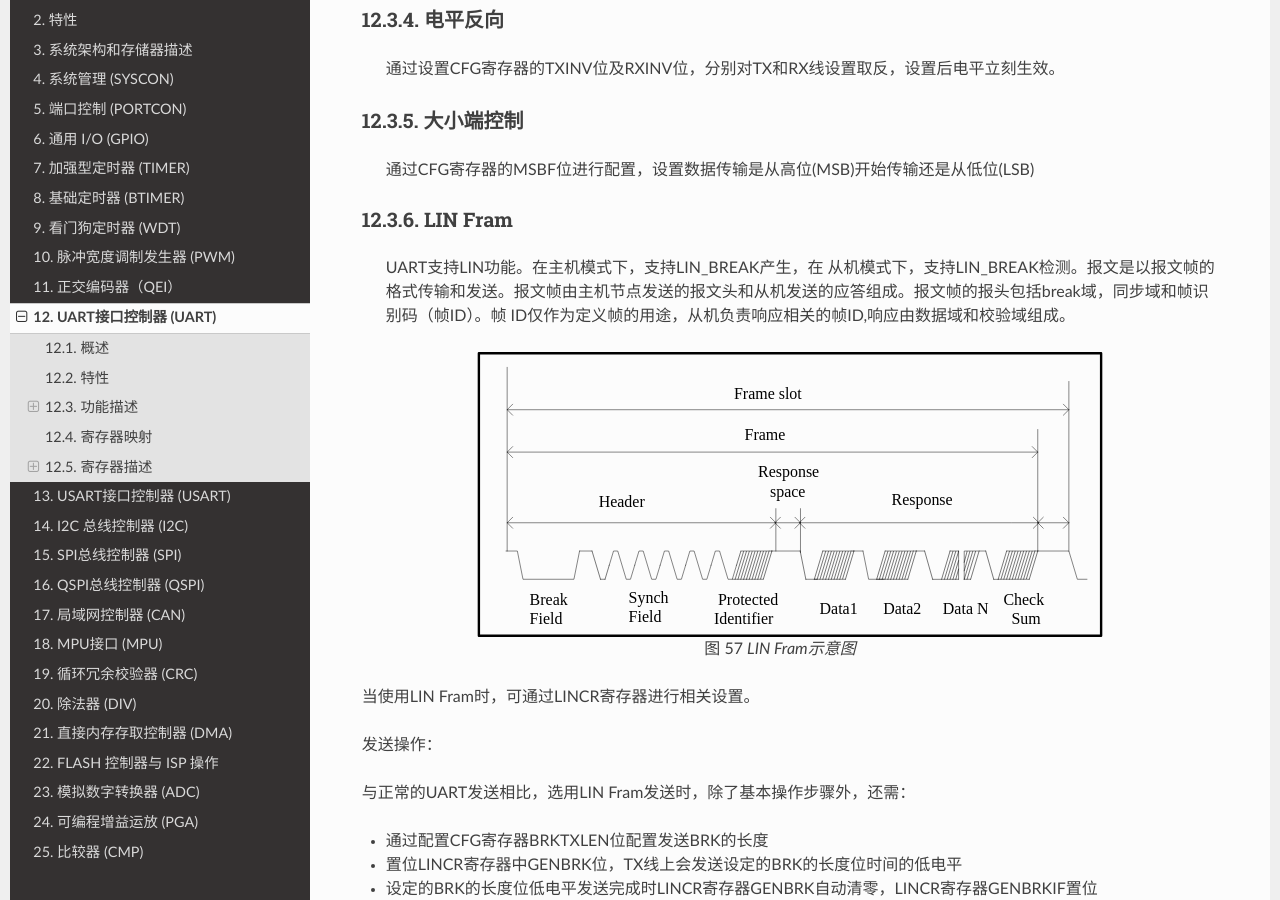
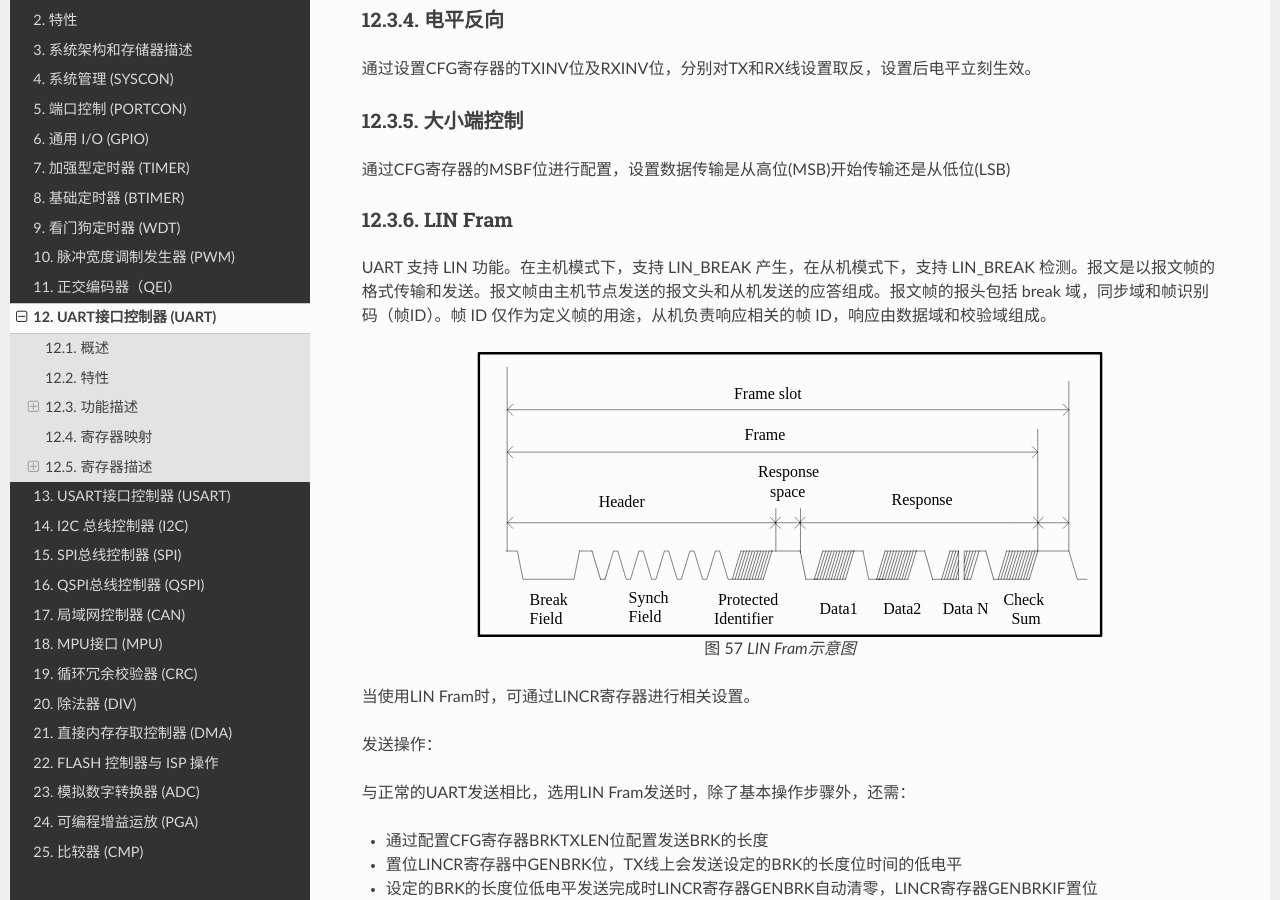
Before and after one commit to Synwit-Co-Ltd/swm221_reference_manual_public, a Sphinx documentation site: the page built from docs/source/blocks/UART/index.rst, in a window 1280 px wide and 900 px high, scrolled down 3144 px. Built offline with Sphinx 7.4.7 and the Read the Docs theme 2.0.0, drawn with Linux system fonts in a browser that asks for light colours.

```diff
--- a/docs/source/blocks/UART/functions.rst
+++ b/docs/source/blocks/UART/functions.rst
@@ -1,11 +1,11 @@
 数据格式及波特率配置
 ^^^^^^^^^^^^^^^^^^^^
 
-数据位
+**数据位**
 
 可以通过向CTRL寄存器的DATA9B位写1，选择支持9位数据模式。该位默认为0，即8位数据模式
 
-奇偶校验位
+**奇偶校验位**
 
 CTRL寄存器PAREN位使能奇偶校验，PARMD
 位选择奇偶校验模式，分别有奇校验、偶校验、常1、常0等四种校验格式，根据需求可以灵活选择配置具体看下表：
@@ -14,44 +14,32 @@ CTRL寄存器PAREN位使能奇偶校验，PARMD
    :widths: 18 18 18 17
    :header-rows: 1
 
-   -
-
-      - 校验类型
+   *  - 校验类型
       - CTRL[21]
       - CTRL[20]
       - CTRL[19]
-   -
-
-      - 无校验
+   *  - 无校验
       - x
       - x
       - 0
-   -
-
-      - 奇校验
+   *  - 奇校验
       - 0
       - 0
       - 1
-   -
-
-      - 偶校验
+   *  - 偶校验
       - 0
       - 1
       - 1
-   -
-
-      - 校验位常为1
+   *  - 校验位常为1
       - 1
       - 0
       - 1
-   -
-
-      - 校验位常为0
+   *  - 校验位常为0
       - 1
       - 1
       - 1
 
-停止位
+**停止位**
 
 停止位位数默认为1位，可通过向CTRL寄存器STOP2B位选择停止位位数为2位。
 
@@ -138,19 +126,17 @@ UART自动波特率功能可以自动测量UART_RX脚输入数据的波特率。
 电平反向
 ^^^^^^^^^^^^^^
 
-   通过设置CFG寄存器的TXINV位及RXINV位，分别对TX和RX线设置取反，设置后电平立刻生效。
+通过设置CFG寄存器的TXINV位及RXINV位，分别对TX和RX线设置取反，设置后电平立刻生效。
 
 大小端控制
 ^^^^^^^^^^
 
-   通过CFG寄存器的MSBF位进行配置，设置数据传输是从高位(MSB)开始传输还是从低位(LSB)
+通过CFG寄存器的MSBF位进行配置，设置数据传输是从高位(MSB)开始传输还是从低位(LSB)
 
 LIN Fram
 ^^^^^^^^^^^^^^
 
-   UART支持LIN功能。在主机模式下，支持LIN_BREAK产生，在
-   从机模式下，支持LIN_BREAK检测。报文是以报文帧的格式传输和发送。报文帧由主机节点发送的报文头和从机发送的应答组成。报文帧的报头包括break域，同步域和帧识别码（帧ID）。帧
-   ID仅作为定义帧的用途，从机负责响应相关的帧ID,响应由数据域和校验域组成。
+UART 支持 LIN 功能。在主机模式下，支持 LIN_BREAK 产生，在从机模式下，支持 LIN_BREAK 检测。报文是以报文帧的格式传输和发送。报文帧由主机节点发送的报文头和从机发送的应答组成。报文帧的报头包括 break 域，同步域和帧识别码（帧ID）。帧 ID 仅作为定义帧的用途，从机负责响应相关的帧 ID，响应由数据域和校验域组成。
 
 
 .. figure:: ./images/uart_lin_fram.svg
```
Also changed, not shown: docs/source/blocks/BTIMER/regs_tables.rst (+10 -10 lines), docs/source/blocks/TIMER/regs_tables.rst (+16 -16 lines).
